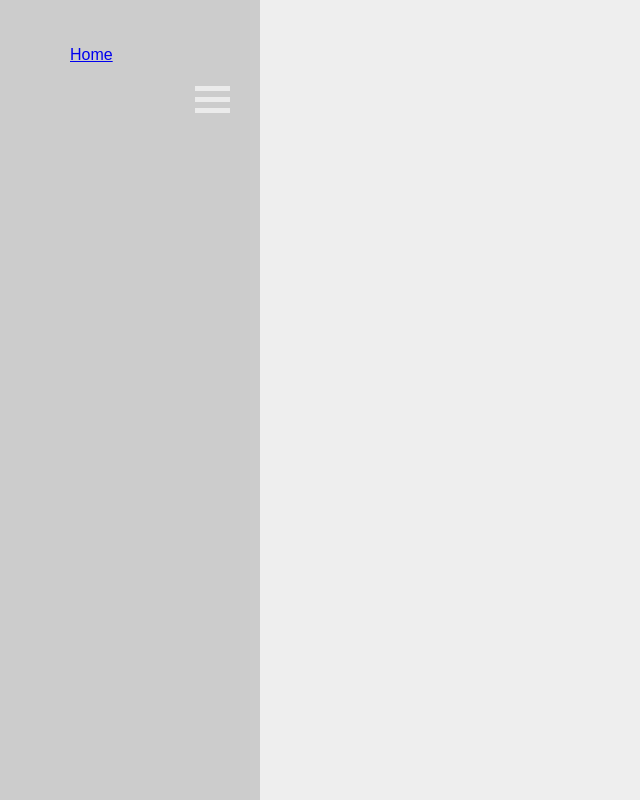
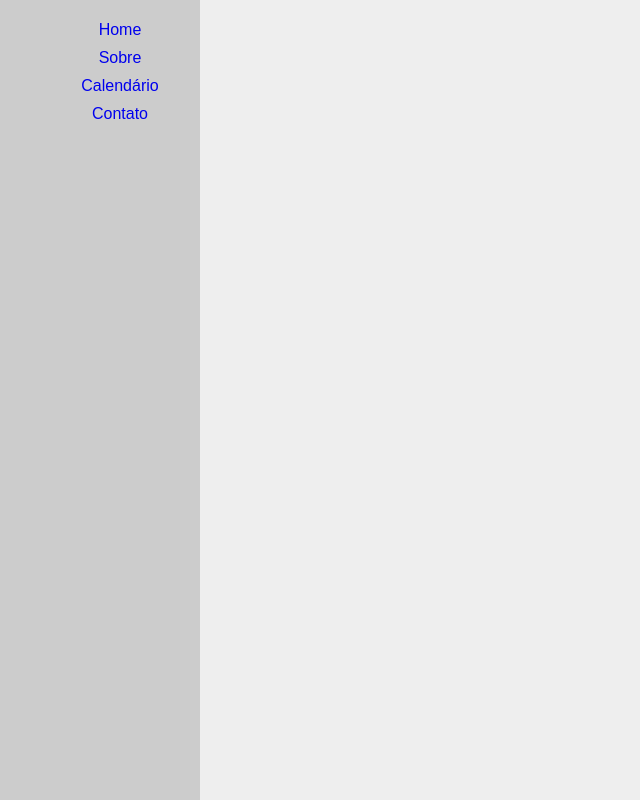
Before and after one commit to RafaelGoncalves8/portal-ere-eead, a Vue app: page /#/contato in a window 1280 px wide. Shown: the whole page, without its empty margins (0-640 px from the left). Built offline with nearby package versions, Linux system fonts and the light colour scheme.

Commit message:
Made responsible menu

```diff
--- a/src/App.vue
+++ b/src/App.vue
@@ -2,12 +2,12 @@
     <div id="app">
         <div id="nav">
             <ul class="menu">
-                <li><router-link to="/" class="active">Home</router-link></li>
+                <li><router-link to="/">Home</router-link></li>
                 <li><router-link to="/sobre">Sobre</router-link></li>
                 <li><router-link to="/calendario">Calendário</router-link></li>
                 <li><router-link to="/contato">Contato</router-link></li>
             </ul>
-            <a href="javascript:void(0);" class="showmenu" onclick="myFunction()">
+            <a href="javascript:void(0);" class="showmenu" v-on:click="myFunction()">
             <div class="button">
 
                 <div></div>
@@ -40,7 +40,14 @@ html, body {
     width: 100%;
     list-style: none;
     background-color: var(--nav-bg-color, #CCC);
-    padding: 30px;
+}
+
+#nav a {
+    text-decoration: none;
+}
+
+#nav ul li {
+    text-align: center;
 }
 
 #nav ul li:not(:first-child) {
@@ -52,12 +59,19 @@ html, body {
 }
 
 #nav .button {
+    position: absolute;
+    right: 20px;
+    top: 20px;
+}
+
+#nav .button {
     float: right;
     display: block;
 }
 
 #nav ul li {
     display: block;
+    padding: 5px;
 }
 
 #nav .button div {
@@ -81,14 +95,22 @@ html, body {
     display: flex;
     flex-direction: column;
     background-color: var(--nav-bg-color, #CCC);
-    padding: 30px;
+    text-align: center;
     width: 200px;
+    height: default;
+}
+
+#nav ul li:not(:first-child) {
+    display: block;
 }
 }
 </style>
 
 <script>
-    function myFunction() {
+    export default {
+        name: 'App',
+        methods: {
+            myFunction: function() {
               var x = document.getElementById("nav");
               if (x.className === "nav") {
                 x.className += " responsive";
@@ -96,4 +118,6 @@ html, body {
                 x.className = "nav";
               }
             }
+        }
+    }
 </script>
```
Lines whose indentation alone changed are shown as unchanged.
